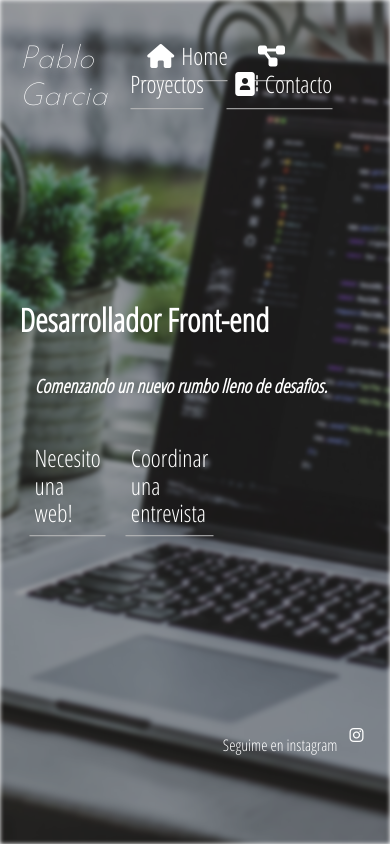
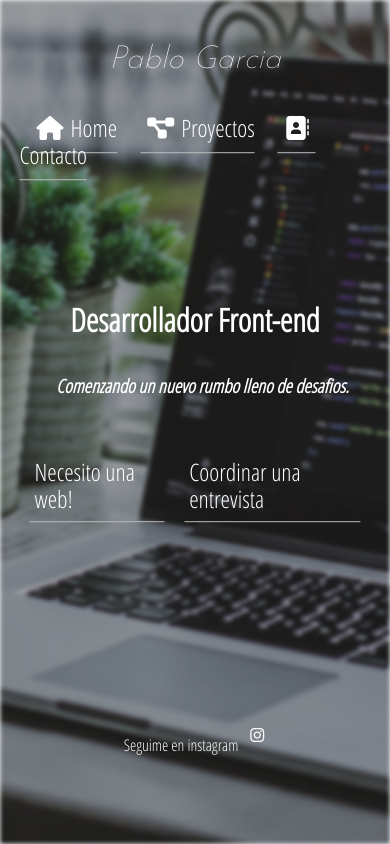
Before and after one commit to SibeliusPGC/SibeliusPGC.github.io, a plain HTML site: page index.html in a window 390 px wide. Drawn offline with Linux system fonts and the light colour scheme.

Commit message:
Add files via upload

```diff
--- a/style.css
+++ b/style.css
@@ -152,3 +152,57 @@ body,html{
 	transform: translate(5px,-5px);
 	box-shadow:  4px 4px 20px  #fff;
 }
+
+@media screen and (max-width: 600px){
+
+
+
+.header{
+	flex-direction: column;
+	justify-content: space-between;
+	align-items: center;
+}
+
+
+.header__nav a:hover{
+	color: #BFDAFF;
+	text-shadow:  3px 3px 15px  #fff;
+	border-bottom: 7px solid #6A83A5;
+}
+
+
+.header div{
+	font-size: 2em;
+	font-family: 'Josefin Sans', sans-serif;
+	font-style: oblique;
+	text-shadow: 1px 1px 10px #fff;
+	margin-bottom: 10%;
+}
+
+
+.main{
+	flex-direction: column;
+	justify-content: center;
+	align-items: center;
+
+}
+
+
+.main__contact{
+	min-width: 100%;
+	min-height: 25%;
+	display: flex;
+	justify-content: center;
+}
+
+
+.footer{
+
+	flex-direction: row;
+	justify-content: center;
+}
+
+
+
+
+}
```
